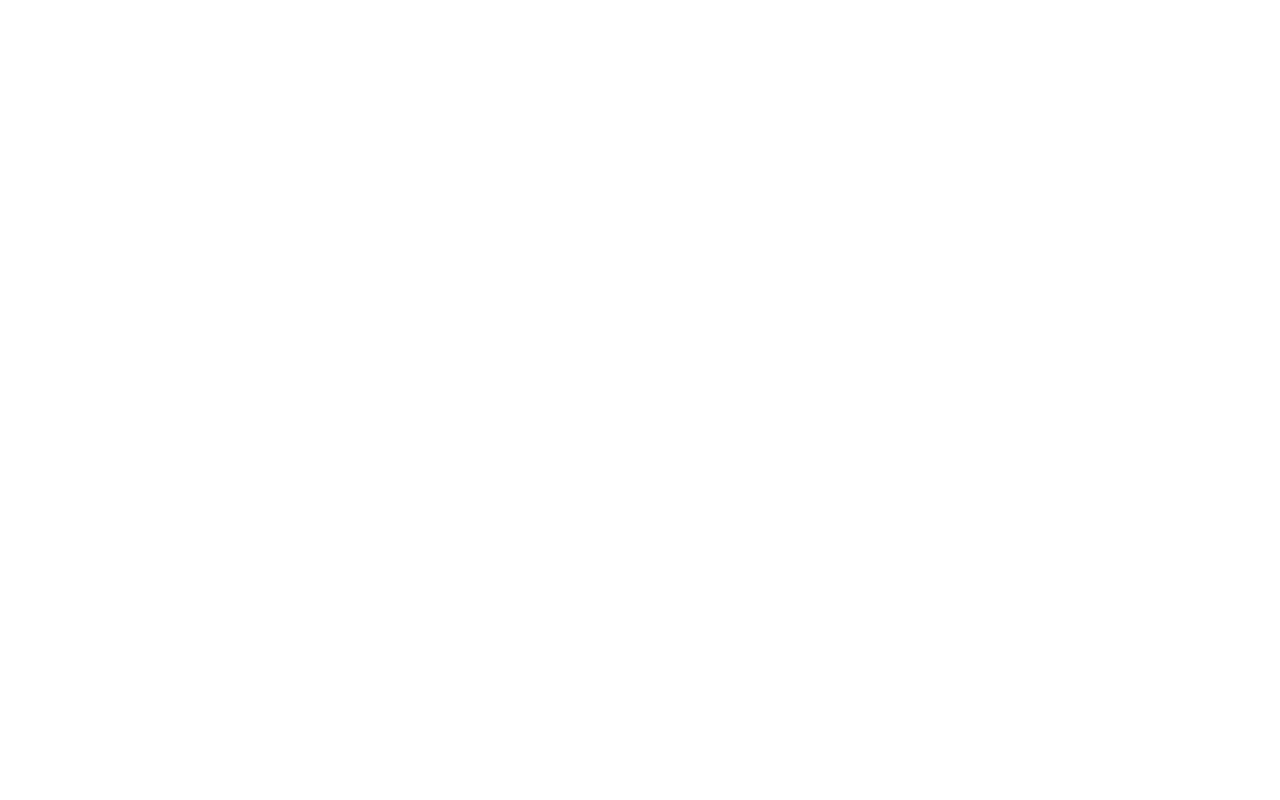
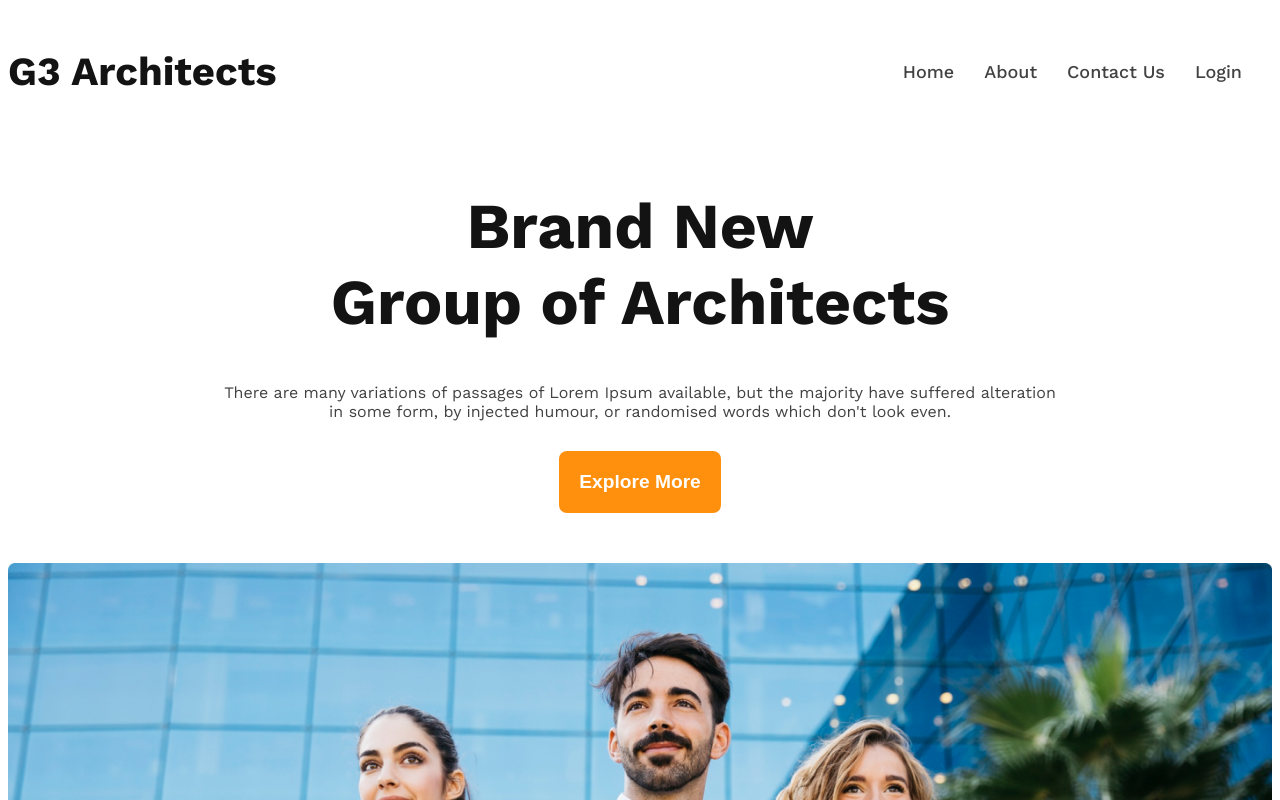
Before and after one commit to shafayatGit/mod10-g3-architect-website, a plain HTML site: page index.html in a window 1280 px wide. Shown: the top 800 px of the page. Drawn offline with nearby package versions, Linux system fonts and the light colour scheme.

Commit message:
banner added

```diff
--- a/index.html
+++ b/index.html
@@ -6,9 +6,25 @@
     <title>G3 Architect Website</title>
     <link rel="stylesheet" href="styles/style.css">
 </head>
-<body>
+<body class="work-sans-normal">
     <header>
-
+        <nav class="navbar flex">
+            <h3 class="brand text_2">G3 Architects</h3>
+            <ul class="nav_links flex text_1">
+                <li><a class="text_1" href="">Home</a></li>
+                <li><a class="text_1" href="">About</a></li>
+                <li><a class="text_1" href="">Contact Us</a></li>
+                <li><a class="text_1" href="">Login</a></li>
+            </ul>
+        </nav>
+        <section class="banner">
+            <div class="banner_content">
+            <h1 class="banner_title text_2">Brand New <br> Group of Architects</h1>
+            <p class="banner_description text_1">There are many variations of passages of Lorem Ipsum available, but the majority have suffered alteration in some form, by injected humour, or randomised words which don't look even.</p>
+            <button class="btn_primary">Explore More</button>
+            </div>
+            <img class="banner_img" src="images/banner.png" alt="">
+        </section>
     </header>
     <main>
 
--- a/styles/style.css
+++ b/styles/style.css
@@ -0,0 +1,93 @@
+@import url('https://fonts.googleapis.com/css2?family=Work+Sans:ital,wght@0,100..900;1,100..900&display=swap');
+
+.work-sans-normal {
+    font-family: "Work Sans", serif;
+    font-optical-sizing: auto;
+    font-weight: 400;
+    font-style: normal;
+  }
+
+/* Shared style */
+
+.flex{
+    display: flex;
+}
+
+.text_1{
+    color: rgb(66, 66, 66);
+}
+
+.text_2{
+    color: rgb(19, 19, 19);
+}
+
+.btn_primary{
+    background-color: rgb(255, 144, 14);
+    border-radius: 8px;
+    color: rgb(255, 255, 255);
+    font-weight: 600;
+    font-size: 1.2rem;
+    padding: 20px;
+    border: none;
+}
+
+/* Header Section */
+
+.brand{
+    font-size: 2.5rem;
+font-weight: 700;
+}
+
+.navbar{
+    justify-content: space-between;
+    align-items: center;
+}
+
+.nav_links li{
+    list-style: none;
+    margin-right: 30px;
+}
+
+.nav_links li a{
+    text-decoration: none;
+font-size: 18px;
+font-weight: 500;
+}
+
+.navbar, .banner{
+    max-width: 1440px;
+    margin: 0 auto;
+}
+
+/* Banner Section */
+
+.banner_content{
+    max-width: 850px;
+    margin: 0 auto;
+    text-align: center;
+    margin-bottom: 50px;
+}
+
+.banner_title{
+    font-size: 4rem;
+    font-weight: 700;
+}
+
+.banner_description{
+    margin-top: -10px;
+    font-size: 1rem;
+    margin-bottom: 30px;
+}
+
+.banner_img{
+    width: 100%;;
+}
+
+
+
+
+@media screen and (max-width:576px) {
+    .navbar , .nav_links{
+        flex-direction: column;
+    }
+}
```
